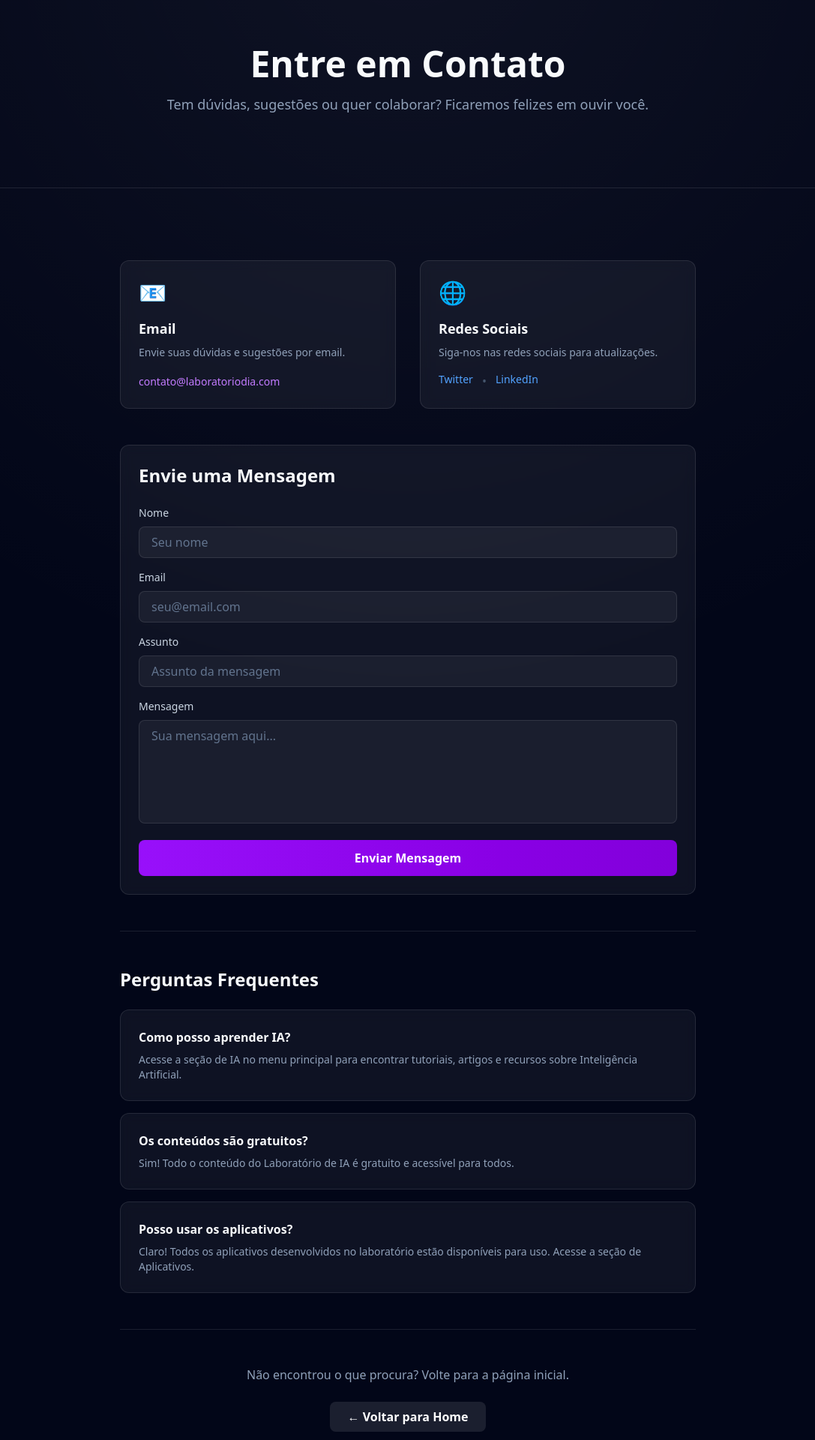
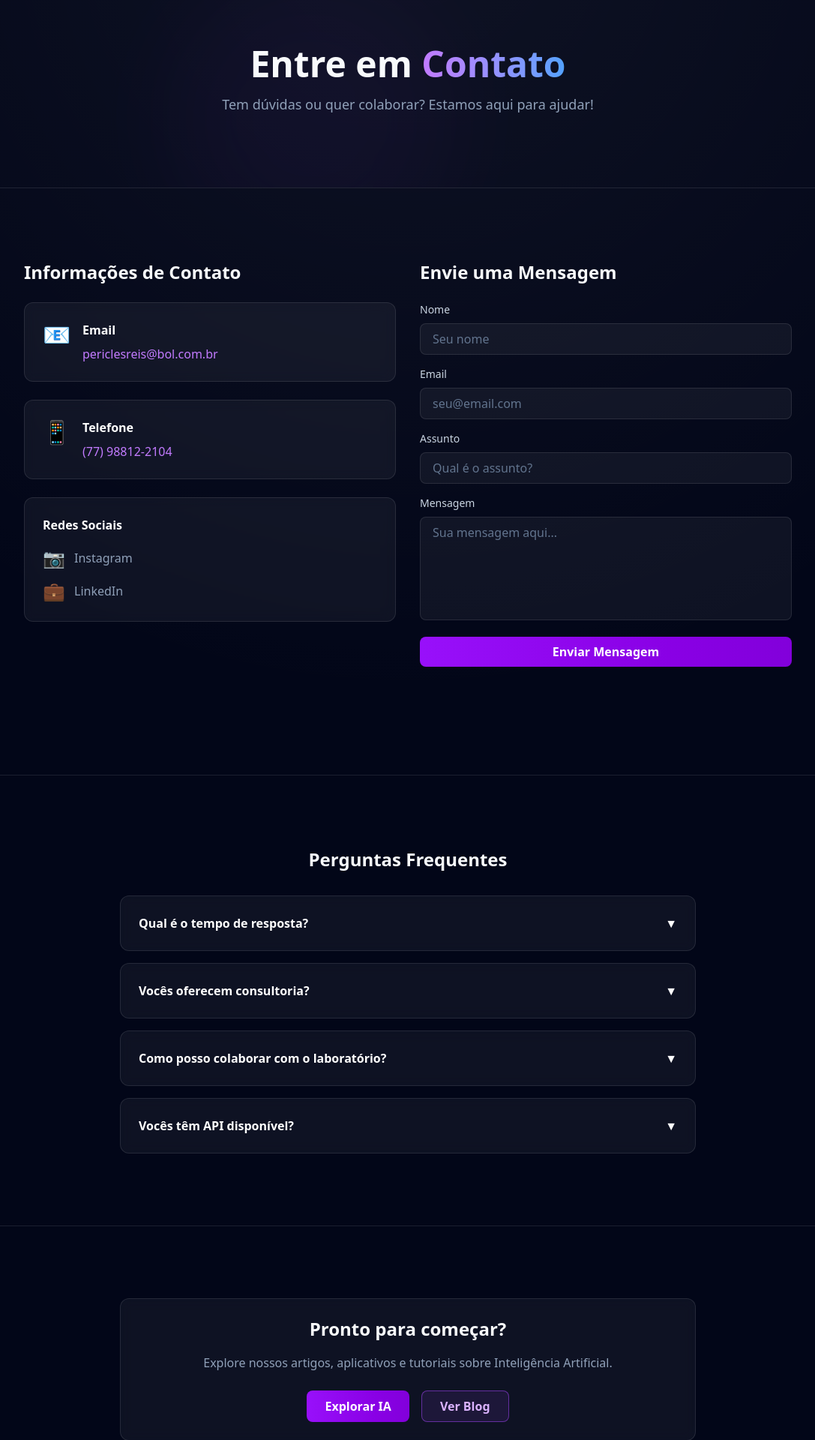
Before and after one commit to periclesreis/laboratorio-ia, a Next.js app: page /contato in a window 1280 px wide. Shown: the part 100-2020 px from the top of the page at 75% size, without its empty margins (96-1183 px from the left). Built offline with nearby package versions, Linux system fonts and the light colour scheme.

Commit message:
Atualizacao do Laboratorio de IA

```diff
--- a/app/contato/page.tsx
+++ b/app/contato/page.tsx
@@ -4,155 +4,231 @@ export default function ContatoPage() {
   return (
     <div className="w-full">
       {/* Hero Section */}
-      <section className="py-16 md:py-24 border-b border-white/10">
+      <section className="relative overflow-hidden py-16 md:py-24 border-b border-white/10">
+        <div className="absolute inset-0 -z-10">
+          <div className="absolute top-0 left-1/4 w-96 h-96 bg-purple-500/20 rounded-full blur-3xl opacity-20" />
+        </div>
+
         <div className="container mx-auto px-4">
           <div className="max-w-3xl mx-auto text-center">
-            <h1 className="text-4xl md:text-5xl font-bold mb-4">Entre em Contato</h1>
+            <h1 className="text-4xl md:text-5xl font-bold mb-4">
+              Entre em <span className="text-transparent bg-clip-text bg-gradient-to-r from-purple-400 to-blue-400">Contato</span>
+            </h1>
             <p className="text-slate-400 text-lg leading-relaxed">
-              Tem dúvidas, sugestões ou quer colaborar? Ficaremos felizes em ouvir você.
+              Tem dúvidas ou quer colaborar? Estamos aqui para ajudar!
             </p>
           </div>
         </div>
       </section>
 
-      {/* Content Section */}
+      {/* Contact Info Section */}
       <section className="py-16 md:py-24">
         <div className="container mx-auto px-4">
-          <div className="max-w-3xl mx-auto">
+          <div className="max-w-5xl mx-auto">
             <div className="grid md:grid-cols-2 gap-8 mb-12">
+              {/* Contact Information */}
+              <div className="space-y-6">
+                <h2 className="text-2xl font-bold mb-6">Informações de Contato</h2>
+
                 {/* Email */}
                 <div className="card-hover card-ia">
-                <div className="text-3xl mb-4">📧</div>
-                <h3 className="text-lg font-bold mb-2">Email</h3>
-                <p className="text-slate-400 text-sm mb-4">
-                  Envie suas dúvidas e sugestões por email.
-                </p>
+                  <div className="flex items-start gap-4">
+                    <div className="text-3xl">📧</div>
+                    <div>
+                      <h3 className="font-bold text-white mb-2">Email</h3>
                       <a
-                  href="mailto:contato@laboratoriodia.com"
-                  className="text-purple-400 hover:text-purple-300 transition-colors font-medium text-sm"
+                        href="mailto:periclesreis@bol.com.br"
+                        className="text-purple-400 hover:text-purple-300 transition-colors break-all"
                       >
-                  contato@laboratoriodia.com
-                </a>
-              </div>
-
-              {/* Redes Sociais */}
-              <div className="card-hover card-dev">
-                <div className="text-3xl mb-4">🌐</div>
-                <h3 className="text-lg font-bold mb-2">Redes Sociais</h3>
-                <p className="text-slate-400 text-sm mb-4">
-                  Siga-nos nas redes sociais para atualizações.
-                </p>
-                <div className="flex gap-3">
-                  <a
-                    href="#"
-                    className="text-blue-400 hover:text-blue-300 transition-colors font-medium text-sm"
-                  >
-                    Twitter
-                  </a>
-                  <span className="text-slate-600">•</span>
-                  <a
-                    href="#"
-                    className="text-blue-400 hover:text-blue-300 transition-colors font-medium text-sm"
-                  >
-                    LinkedIn
+                        periclesreis@bol.com.br
                       </a>
                     </div>
                   </div>
                 </div>
 
-            {/* Formulário de Contato */}
-            <div className="card-hover">
+                {/* Telefone */}
+                <div className="card-hover card-ia">
+                  <div className="flex items-start gap-4">
+                    <div className="text-3xl">📱</div>
+                    <div>
+                      <h3 className="font-bold text-white mb-2">Telefone</h3>
+                      <a
+                        href="tel:+5577988122104"
+                        className="text-purple-400 hover:text-purple-300 transition-colors"
+                      >
+                        (77) 98812-2104
+                      </a>
+                    </div>
+                  </div>
+                </div>
+
+                {/* Social Media */}
+                <div className="card-hover card-ia">
+                  <div>
+                    <h3 className="font-bold text-white mb-4">Redes Sociais</h3>
+                    <div className="space-y-3">
+                      <a
+                        href="https://www.instagram.com/pericles.silvareis?igsh=MTJqdTk1ZWY1N2VtNA=="
+                        target="_blank"
+                        rel="noopener noreferrer"
+                        className="flex items-center gap-3 text-slate-400 hover:text-purple-400 transition-colors"
+                      >
+                        <span className="text-2xl">📷</span>
+                        <span>Instagram</span>
+                      </a>
+                      <a
+                        href="https://www.linkedin.com/in/pericles-silva-reis-0085b6387?utm_source=share&utm_campaign=share_via&utm_content=profile&utm_medium=android_app"
+                        target="_blank"
+                        rel="noopener noreferrer"
+                        className="flex items-center gap-3 text-slate-400 hover:text-blue-400 transition-colors"
+                      >
+                        <span className="text-2xl">💼</span>
+                        <span>LinkedIn</span>
+                      </a>
+                    </div>
+                  </div>
+                </div>
+              </div>
+
+              {/* Contact Form */}
+              <div>
                 <h2 className="text-2xl font-bold mb-6">Envie uma Mensagem</h2>
                 <form className="space-y-4">
                   <div>
-                  <label className="block text-sm font-medium text-slate-300 mb-2">
+                    <label htmlFor="name" className="block text-sm font-medium text-slate-300 mb-2">
                       Nome
                     </label>
                     <input
                       type="text"
+                      id="name"
                       placeholder="Seu nome"
-                    className="w-full rounded-lg border border-white/10 bg-white/5 px-4 py-2 text-white placeholder-slate-500 transition-colors focus:border-purple-500/50 focus:bg-white/10 focus:outline-none"
+                      className="w-full px-4 py-2 rounded-lg bg-white/5 border border-white/10 text-white placeholder-slate-500 focus:outline-none focus:border-purple-500 focus:ring-1 focus:ring-purple-500 transition-all"
                     />
                   </div>
 
                   <div>
-                  <label className="block text-sm font-medium text-slate-300 mb-2">
+                    <label htmlFor="email" className="block text-sm font-medium text-slate-300 mb-2">
                       Email
                     </label>
                     <input
                       type="email"
+                      id="email"
                       placeholder="seu@email.com"
-                    className="w-full rounded-lg border border-white/10 bg-white/5 px-4 py-2 text-white placeholder-slate-500 transition-colors focus:border-purple-500/50 focus:bg-white/10 focus:outline-none"
+                      className="w-full px-4 py-2 rounded-lg bg-white/5 border border-white/10 text-white placeholder-slate-500 focus:outline-none focus:border-purple-500 focus:ring-1 focus:ring-purple-500 transition-all"
                     />
                   </div>
 
                   <div>
-                  <label className="block text-sm font-medium text-slate-300 mb-2">
+                    <label htmlFor="subject" className="block text-sm font-medium text-slate-300 mb-2">
                       Assunto
                     </label>
                     <input
                       type="text"
-                    placeholder="Assunto da mensagem"
-                    className="w-full rounded-lg border border-white/10 bg-white/5 px-4 py-2 text-white placeholder-slate-500 transition-colors focus:border-purple-500/50 focus:bg-white/10 focus:outline-none"
+                      id="subject"
+                      placeholder="Qual é o assunto?"
+                      className="w-full px-4 py-2 rounded-lg bg-white/5 border border-white/10 text-white placeholder-slate-500 focus:outline-none focus:border-purple-500 focus:ring-1 focus:ring-purple-500 transition-all"
                     />
                   </div>
 
                   <div>
-                  <label className="block text-sm font-medium text-slate-300 mb-2">
+                    <label htmlFor="message" className="block text-sm font-medium text-slate-300 mb-2">
                       Mensagem
                     </label>
                     <textarea
+                      id="message"
+                      rows={5}
                       placeholder="Sua mensagem aqui..."
-                    rows={5}
-                    className="w-full rounded-lg border border-white/10 bg-white/5 px-4 py-2 text-white placeholder-slate-500 transition-colors focus:border-purple-500/50 focus:bg-white/10 focus:outline-none resize-none"
+                      className="w-full px-4 py-2 rounded-lg bg-white/5 border border-white/10 text-white placeholder-slate-500 focus:outline-none focus:border-purple-500 focus:ring-1 focus:ring-purple-500 transition-all resize-none"
                     />
                   </div>
 
                   <button
                     type="submit"
-                  className="w-full rounded-lg bg-gradient-to-r from-purple-600 to-purple-700 px-6 py-3 font-semibold text-white transition-all hover:shadow-lg hover:shadow-purple-500/50"
+                    className="w-full px-6 py-2 rounded-lg bg-gradient-to-r from-purple-600 to-purple-700 font-semibold text-white transition-all hover:shadow-lg hover:shadow-purple-500/50"
                   >
                     Enviar Mensagem
                   </button>
                 </form>
               </div>
-
-            {/* FAQ */}
-            <div className="mt-12 pt-12 border-t border-white/10">
-              <h2 className="text-2xl font-bold mb-6">Perguntas Frequentes</h2>
-              <div className="space-y-4">
-                <div className="card-hover">
-                  <h3 className="font-bold mb-2">Como posso aprender IA?</h3>
-                  <p className="text-slate-400 text-sm">
-                    Acesse a seção de IA no menu principal para encontrar tutoriais, artigos e recursos sobre Inteligência Artificial.
-                  </p>
-                </div>
-                <div className="card-hover">
-                  <h3 className="font-bold mb-2">Os conteúdos são gratuitos?</h3>
-                  <p className="text-slate-400 text-sm">
-                    Sim! Todo o conteúdo do Laboratório de IA é gratuito e acessível para todos.
-                  </p>
-                </div>
-                <div className="card-hover">
-                  <h3 className="font-bold mb-2">Posso usar os aplicativos?</h3>
-                  <p className="text-slate-400 text-sm">
-                    Claro! Todos os aplicativos desenvolvidos no laboratório estão disponíveis para uso. Acesse a seção de Aplicativos.
-                  </p>
             </div>
           </div>
         </div>
+      </section>
 
-            {/* CTA */}
-            <div className="mt-12 pt-12 border-t border-white/10 text-center">
-              <p className="text-slate-400 mb-6">
-                Não encontrou o que procura? Volte para a página inicial.
+      {/* FAQ Section */}
+      <section className="py-16 md:py-24 border-t border-white/10">
+        <div className="container mx-auto px-4">
+          <div className="max-w-3xl mx-auto">
+            <h2 className="text-2xl font-bold mb-8 text-center">Perguntas Frequentes</h2>
+
+            <div className="space-y-4">
+              <details className="group card-hover card-ia cursor-pointer">
+                <summary className="flex items-center justify-between font-bold text-white">
+                  <span>Qual é o tempo de resposta?</span>
+                  <span className="transition-transform group-open:rotate-180">▼</span>
+                </summary>
+                <p className="text-slate-400 mt-4 text-sm leading-relaxed">
+                  Geralmente respondemos em até 24 horas. Para assuntos urgentes, entre em contato pelo telefone.
                 </p>
+              </details>
+
+              <details className="group card-hover card-ia cursor-pointer">
+                <summary className="flex items-center justify-between font-bold text-white">
+                  <span>Vocês oferecem consultoria?</span>
+                  <span className="transition-transform group-open:rotate-180">▼</span>
+                </summary>
+                <p className="text-slate-400 mt-4 text-sm leading-relaxed">
+                  Sim! Oferecemos consultoria em IA, programação e desenvolvimento de soluções customizadas. Entre em contato para mais detalhes.
+                </p>
+              </details>
+
+              <details className="group card-hover card-ia cursor-pointer">
+                <summary className="flex items-center justify-between font-bold text-white">
+                  <span>Como posso colaborar com o laboratório?</span>
+                  <span className="transition-transform group-open:rotate-180">▼</span>
+                </summary>
+                <p className="text-slate-400 mt-4 text-sm leading-relaxed">
+                  Adoraríamos contar com sua colaboração! Envie suas ideias, projetos ou sugestões através do formulário acima ou nos contate diretamente.
+                </p>
+              </details>
+
+              <details className="group card-hover card-ia cursor-pointer">
+                <summary className="flex items-center justify-between font-bold text-white">
+                  <span>Vocês têm API disponível?</span>
+                  <span className="transition-transform group-open:rotate-180">▼</span>
+                </summary>
+                <p className="text-slate-400 mt-4 text-sm leading-relaxed">
+                  Estamos desenvolvendo uma API pública. Fique atento às atualizações no blog e redes sociais!
+                </p>
+              </details>
+            </div>
+          </div>
+        </div>
+      </section>
+
+      {/* CTA Section */}
+      <section className="py-16 md:py-24 border-t border-white/10">
+        <div className="container mx-auto px-4">
+          <div className="max-w-3xl mx-auto">
+            <div className="card-hover card-ia text-center">
+              <h2 className="text-2xl font-bold mb-4">Pronto para começar?</h2>
+              <p className="text-slate-400 mb-6 leading-relaxed">
+                Explore nossos artigos, aplicativos e tutoriais sobre Inteligência Artificial.
+              </p>
+              <div className="flex flex-col sm:flex-row gap-4 justify-center">
                 <Link
-                href="/"
-                className="inline-flex items-center justify-center rounded-lg bg-white/10 px-6 py-2 font-semibold text-white transition-all hover:bg-white/20"
+                  href="/ia"
+                  className="inline-flex items-center justify-center rounded-lg bg-gradient-to-r from-purple-600 to-purple-700 px-6 py-2 font-semibold text-white transition-all hover:shadow-lg hover:shadow-purple-500/50"
                 >
-                ← Voltar para Home
+                  Explorar IA
                 </Link>
+                <Link
+                  href="/blog"
+                  className="inline-flex items-center justify-center rounded-lg border border-purple-500/50 bg-purple-500/10 px-6 py-2 font-semibold text-purple-300 transition-all hover:bg-purple-500/20"
+                >
+                  Ver Blog
+                </Link>
+              </div>
             </div>
           </div>
         </div>
```
Lines whose indentation alone changed are shown as unchanged.
